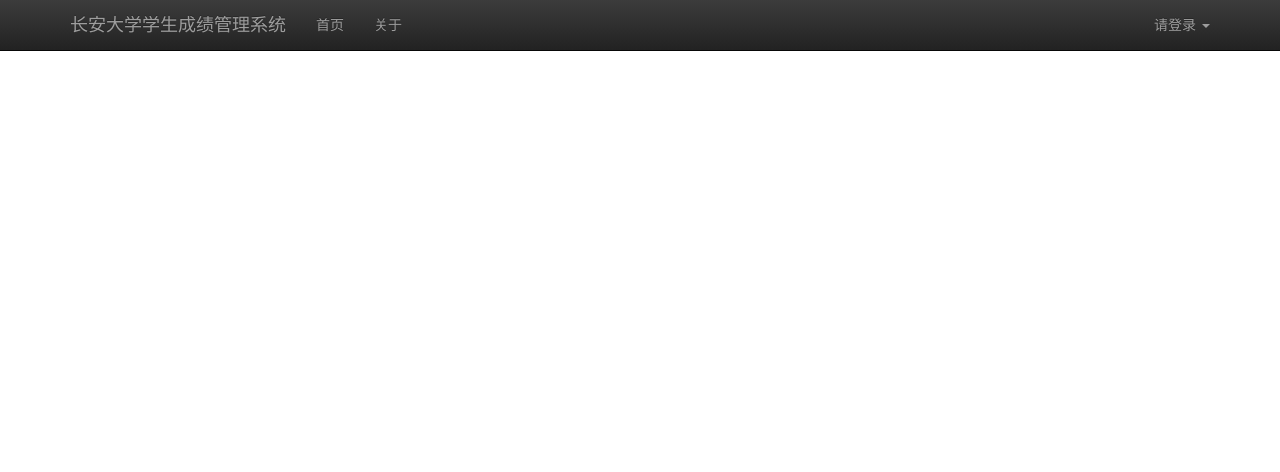
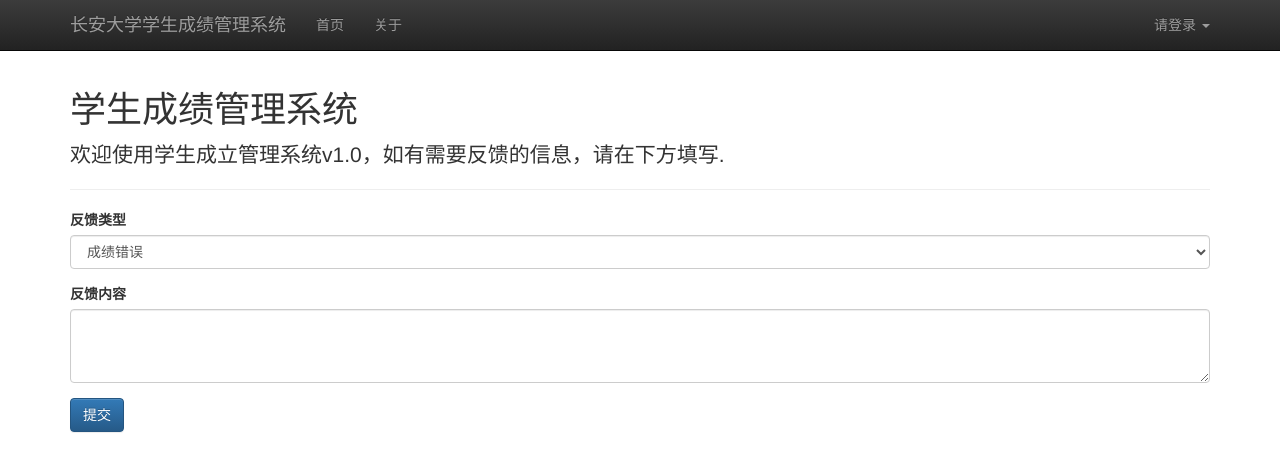
Before and after one commit to zzvscx/pms, a Django app: page /about/ in a window 1280 px wide. Shown: the top 472 px of the page. Run offline with Django 3.2, Linux system fonts and the light colour scheme; some libraries are stand-ins or nearby versions.

Commit message:
反馈页面

```diff
--- a/pms/pms/views.py
+++ b/pms/pms/views.py
@@ -1,7 +1,19 @@
+#-*- coding:utf-8 -*-
 from django.shortcuts import render
+from django.http import HttpResponse
+from useraccount.models import UserMessage
 
 def index(request):
     return render(request,'pms/index.html')
 
 def about(request):
+    if request.method == 'POST':
+        if not request.user:
+            return render(request,'pms/about.html',{'msg':u'请登陆后进行反馈'})
+        message_type = request.POST.get('message_type')
+        message = request.POST.get('message')
+        if not message:
+            return render(request,'pms/about.html',{'msg':u'反馈信息不可为空'})
+        if UserMessage.objects.create(user=request.user, message_type=message_type,message=message):
+            return render(request,'pms/about.html',{'msg':u'反馈成功'})
     return render(request,'pms/about.html')
--- a/pms/templates/pms/about.html
+++ b/pms/templates/pms/about.html
@@ -1 +1,44 @@
 {% extends "base.html" %}
+{% load static %}
+
+{% block title %}
+<title>关于</title>
+{% endblock %}
+
+{% block content %}
+
+{% if msg %}
+    <div class="alert alert-info">
+        <a class="close" data-dismiss="alert">×</a>
+        <strong>提示:</strong>{{ msg }}
+    </div>
+{% endif %}
+<div class="container">
+
+      <div class="starter-template">
+        <h1>学生成绩管理系统</h1>
+        <p class="lead">欢迎使用学生成立管理系统v1.0，如有需要反馈的信息，请在下方填写.</p>
+      </div>
+      <hr>
+      <form method="post">
+              {% csrf_token %}
+            <fieldset class="form-group">
+            <label for="exampleSelect1">反馈类型</label>
+                <select name='message_type' class="form-control" id="exampleSelect1">
+                      <option>成绩错误</option>
+                    <option>网站错误</option>
+                      <option>功能建议</option>
+                      <option>其他</option>
+                </select>
+              </fieldset>
+              <fieldset class="form-group">
+                <label for="exampleTextarea">反馈内容</label>
+                <textarea name='message' class="form-control" id="exampleTextarea" rows="3"></textarea>
+              </fieldset>
+              <button type="submit" class="btn btn-primary">提交</button>
+        </form>
+
+</div>
+{% endblock %}
+{% block js_extras %}
+{% endblock %}
--- a/pms/useraccount/models.py
+++ b/pms/useraccount/models.py
@@ -125,3 +125,9 @@ def update_data(*args,**kwargs):
                                     (instance.usual or 0) * course.usual +\
                                     (instance.experimental or 0) * course.experimental
         instance.points = instance.total_score / course.total_score * course.credit
+
+
+class UserMessage(models.Model):
+    user = models.ForeignKey(User)
+    message_type = models.CharField(max_length=16,verbose_name=u'反馈类型')
+    message = models.CharField(max_length=256, verbose_name=u'反馈内容')
```
Also changed, not shown: pms/useraccount/admin.py (+7 -1 lines), pms/templates/useraccount/lesson.html (indentation only).
